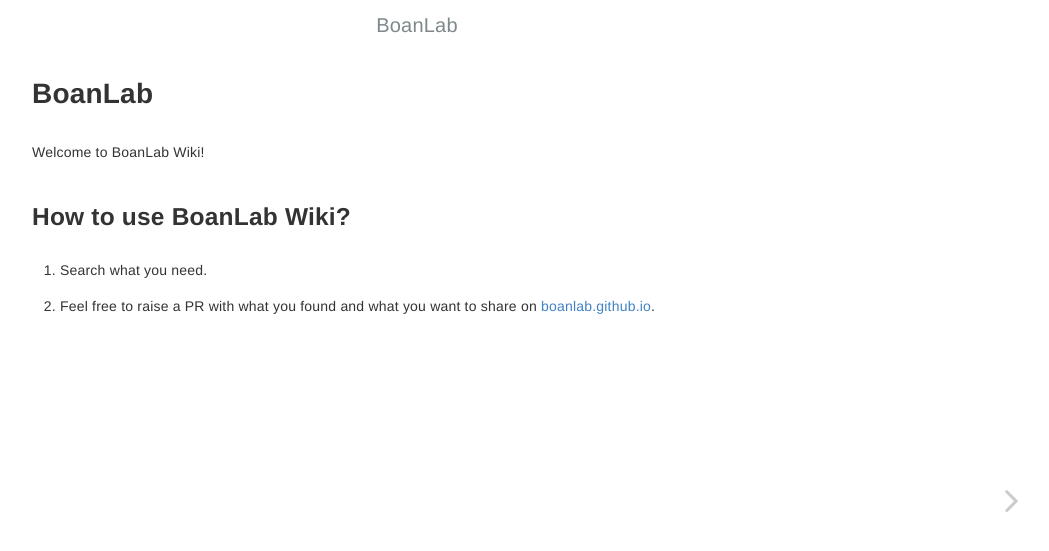
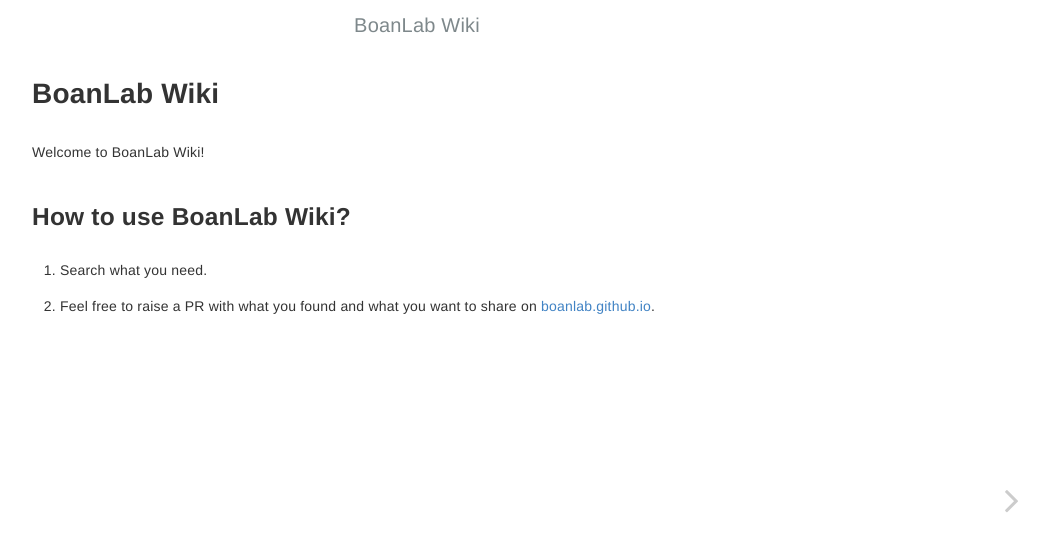
Before and after one commit to boanlab/wiki.github.io, a Jekyll site: the page built from index.md, in a window 1280 px wide. Shown: the top 551 px of the page, without its empty margins (223-1272 px from the left). Built offline with Jekyll 4.4.1, drawn with Linux system fonts in a browser that asks for light colours.

Commit message:
Update _config.yml

```diff
--- a/_config.yml
+++ b/_config.yml
@@ -1,6 +1,6 @@
 # Configurations
-title:            BoanLab
-longtitle:        BoanLab
+title:            BoanLab Wiki
+longtitle:        BoanLab Wiki
 author:           Jaehyun Nam
 email:            jn@boanlab.com
 description: >
```
